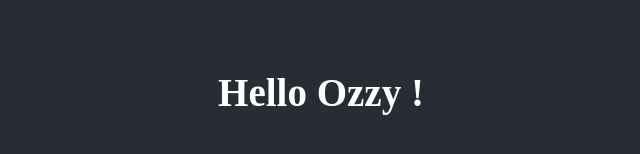
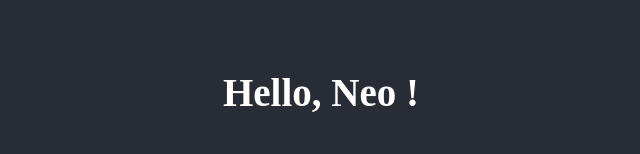
Before and after one commit to okcl/ReactDevelhope, a React (Create React App) app: page / in a window 1280 px wide. Shown: the part 308-462 px from the top of the page, without its empty margins (319-959 px from the left). Built offline with nearby package versions, Linux system fonts and the light colour scheme.

Commit message:
default prop added

```diff
--- a/src/App.jsx
+++ b/src/App.jsx
@@ -5,7 +5,7 @@ function App() {
   return (
     <div className="App">
       <header className="App-header">
-        <Welcome name={"Ozzy"} />
+        <Welcome />
       </header>
     </div>
   );
--- a/src/Welcome.jsx
+++ b/src/Welcome.jsx
@@ -2,7 +2,11 @@ import React from "react";
 
 export class Welcome extends React.Component {
     render () {
-        return <h2> Hello {this.props.name} !</h2>
+        var propName = "Neo"
+        if(this.props.name){
+            propName = this.props.name
+        }
+        return <h2> Hello, {propName} !</h2>
     }
 }
 
```
